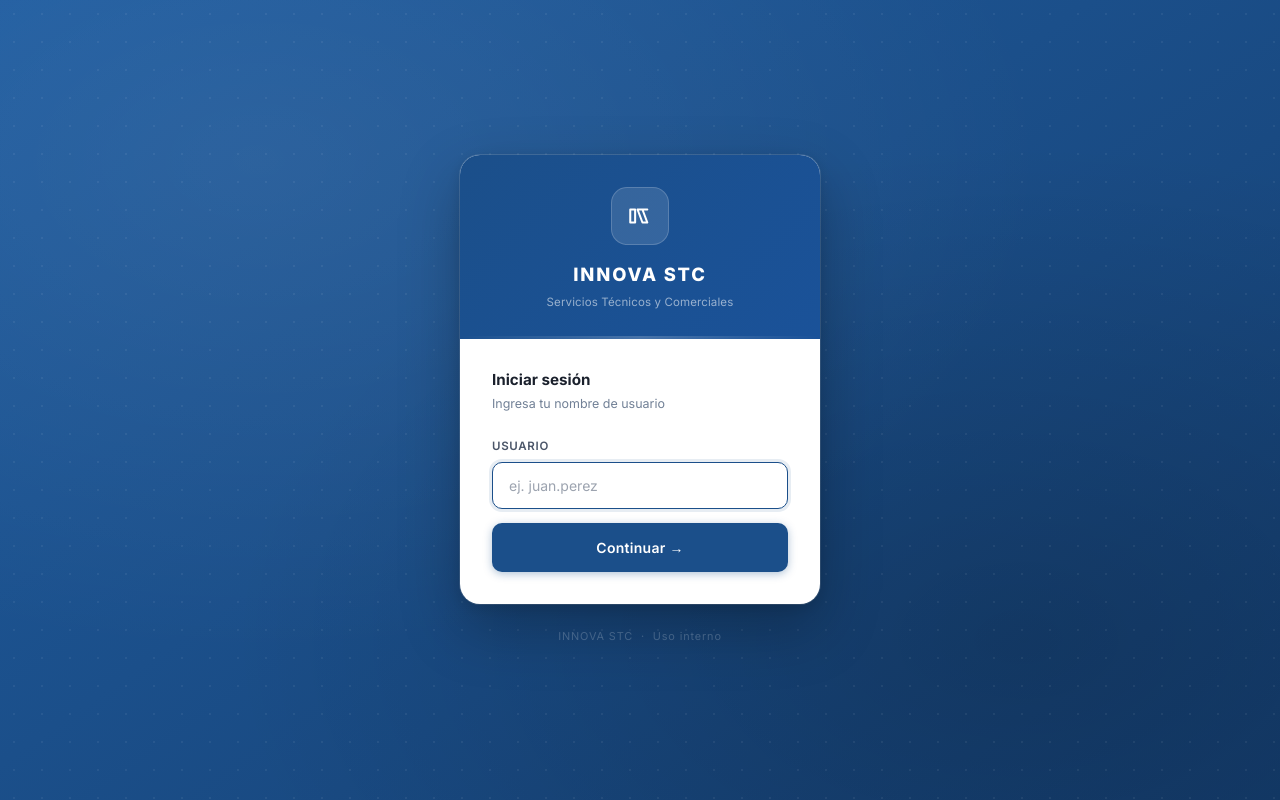
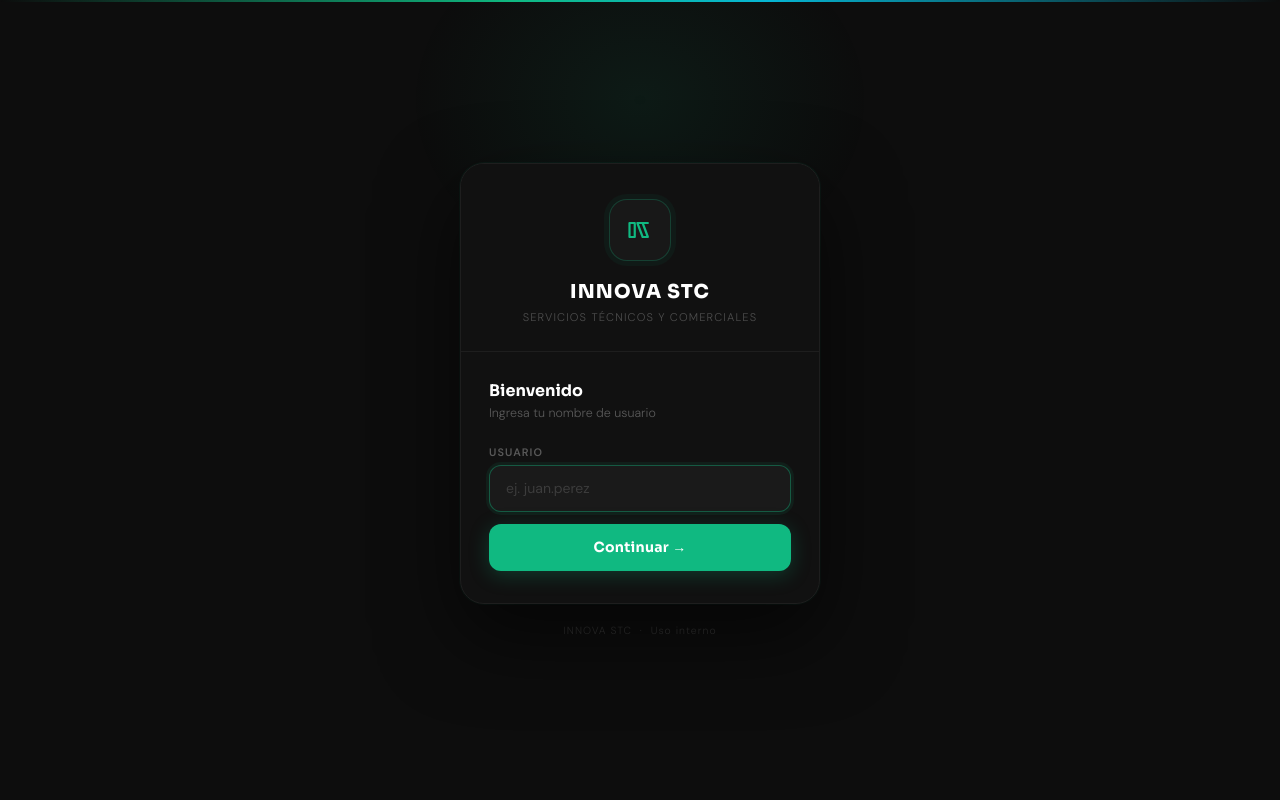
Before and after one commit to alexgf004-maker/innova-stc, a plain HTML site: page login.html in a window 1280 px wide. Drawn offline with nearby package versions, Linux system fonts and the light colour scheme.

Commit message:
Update login.html

```diff
--- a/login.html
+++ b/login.html
@@ -4,44 +4,42 @@
   <meta charset="UTF-8" />
   <meta name="viewport" content="width=device-width, initial-scale=1.0" />
   <title>INNOVA STC — Acceso</title>
-  <script src="https://cdn.tailwindcss.com"></script>
   <link rel="preconnect" href="https://fonts.googleapis.com" />
   <link rel="preconnect" href="https://fonts.gstatic.com" crossorigin />
-  <link href="https://fonts.googleapis.com/css2?family=Inter:wght@300;400;500;600;700;800&family=IBM+Plex+Mono:wght@400;500&display=swap" rel="stylesheet" />
-  <link rel="stylesheet" href="css/base.css" />
+  <link href="https://fonts.googleapis.com/css2?family=Sora:wght@300;400;600;700;800&family=DM+Sans:wght@300;400;500;600&display=swap" rel="stylesheet" />
   <style>
-    *, *::before, *::after { box-sizing: border-box; margin: 0; padding: 0; }
+    *, *::before, *::after { box-sizing:border-box; margin:0; padding:0; }
 
     body {
-      font-family: 'Inter', sans-serif;
+      font-family: 'DM Sans', sans-serif;
       min-height: 100vh;
       display: flex;
       align-items: center;
       justify-content: center;
       padding: 1.25rem;
+      background: #0d0d0d;
       position: relative;
       overflow: hidden;
-      background: #1B4F8A;
     }
 
-    /* Gradiente de fondo sutil */
-    .bg-layer {
+    /* Subtle background glow */
+    body::before {
+      content: '';
       position: fixed;
-      inset: 0;
-      background:
-        radial-gradient(ellipse at 20% 20%, rgba(255,255,255,0.07) 0%, transparent 55%),
-        radial-gradient(ellipse at 80% 80%, rgba(0,0,0,0.18) 0%, transparent 55%),
-        linear-gradient(145deg, #1E5CA0 0%, #1B4F8A 45%, #143D6E 100%);
+      top: -100px; left: 50%;
+      transform: translateX(-50%);
+      width: 500px; height: 400px;
+      background: radial-gradient(ellipse, rgba(16,185,129,.08) 0%, transparent 65%);
       pointer-events: none;
     }
 
-    /* Patrón de puntos muy sutil */
-    .bg-dots {
+    /* Top accent bar */
+    body::after {
+      content: '';
       position: fixed;
-      inset: 0;
-      background-image: radial-gradient(rgba(255,255,255,0.06) 1px, transparent 1px);
-      background-size: 28px 28px;
-      pointer-events: none;
+      top: 0; left: 0; right: 0;
+      height: 2px;
+      background: linear-gradient(90deg, transparent 0%, #10b981 40%, #06b6d4 60%, transparent 100%);
     }
 
     .card-wrap {
@@ -52,191 +50,190 @@
     }
 
     .card {
-      background: #fff;
-      border-radius: 20px;
+      background: #111;
+      border-radius: 24px;
       overflow: hidden;
-      box-shadow:
-        0 24px 60px rgba(0,0,0,0.25),
-        0 4px 16px rgba(0,0,0,0.12),
-        0 0 0 1px rgba(255,255,255,0.15);
+      border: 1px solid #1e1e1e;
+      box-shadow: 0 32px 80px rgba(0,0,0,.6), 0 0 0 1px rgba(16,185,129,.06);
     }
 
-    /* Header azul del card */
+    /* Header */
     .card-header {
-      background: linear-gradient(135deg, #1B4F8A 0%, #1A5299 100%);
-      padding: 2rem 2rem 1.75rem;
+      background: #111;
+      padding: 2.2rem 2rem 1.8rem;
       text-align: center;
       position: relative;
       overflow: hidden;
     }
-
     .card-header::after {
       content: '';
       position: absolute;
       bottom: 0; left: 0; right: 0;
-      height: 3px;
-      background: linear-gradient(90deg, transparent, rgba(255,255,255,0.2), transparent);
+      height: 1px;
+      background: #1e1e1e;
     }
 
     .logo-wrap {
       display: inline-flex;
       align-items: center;
       justify-content: center;
-      width: 58px; height: 58px;
-      border-radius: 16px;
-      background: rgba(255,255,255,0.12);
-      border: 1px solid rgba(255,255,255,0.18);
-      margin-bottom: 1rem;
+      width: 62px; height: 62px;
+      border-radius: 18px;
+      background: #181818;
+      border: 1px solid rgba(16,185,129,.25);
+      margin-bottom: 1.1rem;
+      box-shadow: 0 0 0 5px rgba(16,185,129,.05);
     }
 
     .card-title {
+      font-family: 'Sora', sans-serif;
       color: #fff;
-      font-size: 1.15rem;
+      font-size: 1.2rem;
       font-weight: 800;
-      letter-spacing: 0.1em;
+      letter-spacing: .06em;
     }
     .card-sub {
-      color: rgba(255,255,255,0.55);
-      font-size: 0.72rem;
-      margin-top: 0.3rem;
-      letter-spacing: 0.01em;
+      color: rgba(255,255,255,.25);
+      font-size: .7rem;
+      font-weight: 300;
+      margin-top: .35rem;
+      letter-spacing: .1em;
+      text-transform: uppercase;
     }
 
     /* Body */
-    .card-body { padding: 1.875rem 2rem 2rem; }
+    .card-body { padding: 1.75rem 1.75rem 2rem; }
 
     .step-title {
-      color: #1a202c;
-      font-size: 0.95rem;
+      font-family: 'Sora', sans-serif;
+      color: #fff;
+      font-size: 1rem;
       font-weight: 700;
-      margin-bottom: 0.2rem;
+      margin-bottom: .2rem;
     }
     .step-sub {
-      color: #718096;
-      font-size: 0.78rem;
+      color: rgba(255,255,255,.3);
+      font-size: .78rem;
+      font-weight: 300;
       margin-bottom: 1.5rem;
     }
 
     label {
       display: block;
-      color: #4A5568;
-      font-size: 0.72rem;
+      color: rgba(255,255,255,.3);
+      font-size: .68rem;
       font-weight: 600;
-      margin-bottom: 0.45rem;
-      letter-spacing: 0.06em;
+      margin-bottom: .4rem;
+      letter-spacing: .1em;
       text-transform: uppercase;
     }
 
     input[type="text"],
     input[type="password"] {
       width: 100%;
-      background: #F7FAFC;
-      border: 1.5px solid #E2E8F0;
-      border-radius: 10px;
-      padding: 0.75rem 1rem;
-      color: #1a202c;
-      font-size: 0.875rem;
-      font-family: 'Inter', sans-serif;
+      background: #1a1a1a;
+      border: 1px solid #2a2a2a;
+      border-radius: 12px;
+      padding: .85rem 1rem;
+      color: #fff;
+      font-size: .875rem;
+      font-family: 'DM Sans', sans-serif;
       outline: none;
-      transition: border-color 0.2s, box-shadow 0.2s, background 0.2s;
+      transition: border-color .2s, box-shadow .2s;
     }
-    input::placeholder { color: #A0AEC0; }
+    input::placeholder { color: rgba(255,255,255,.15); }
     input:focus {
-      border-color: #1B4F8A;
-      background: #fff;
-      box-shadow: 0 0 0 3px rgba(27,79,138,0.1);
+      border-color: rgba(16,185,129,.4);
+      box-shadow: 0 0 0 3px rgba(16,185,129,.08);
     }
 
     #input-pin {
       text-align: center;
-      font-size: 1.875rem;
-      letter-spacing: 0.45em;
-      font-family: 'IBM Plex Mono', monospace;
-      padding: 0.875rem 1rem;
+      font-size: 1.75rem;
+      letter-spacing: .4em;
+      font-family: 'Sora', monospace;
+      font-weight: 700;
+      padding: .875rem 1rem;
     }
 
     .btn-primary {
       width: 100%;
-      background: #1B4F8A;
+      background: #10b981;
       color: #fff;
-      font-weight: 600;
-      font-size: 0.875rem;
+      font-family: 'Sora', sans-serif;
+      font-weight: 700;
+      font-size: .875rem;
       border: none;
-      border-radius: 10px;
-      padding: 0.875rem;
+      border-radius: 12px;
+      padding: .9rem;
       cursor: pointer;
-      margin-top: 1.125rem;
-      letter-spacing: 0.02em;
-      transition: background 0.15s, transform 0.1s, box-shadow 0.15s;
-      box-shadow: 0 2px 8px rgba(27,79,138,0.35);
+      margin-top: 1rem;
+      letter-spacing: .02em;
+      transition: background .15s, transform .1s, box-shadow .15s;
+      box-shadow: 0 4px 20px rgba(16,185,129,.25);
     }
-    .btn-primary:hover {
-      background: #1a5299;
-      box-shadow: 0 4px 14px rgba(27,79,138,0.4);
-    }
-    .btn-primary:active { transform: scale(0.98); }
-    .btn-primary:disabled { opacity: 0.45; cursor: not-allowed; }
+    .btn-primary:hover { background: #0ea572; box-shadow: 0 6px 24px rgba(16,185,129,.35); }
+    .btn-primary:active { transform: scale(.98); }
+    .btn-primary:disabled { opacity: .35; cursor: not-allowed; }
 
     .error-box {
-      background: #FFF5F5;
-      border: 1px solid #FED7D7;
+      background: rgba(239,68,68,.08);
+      border: 1px solid rgba(239,68,68,.2);
       border-radius: 8px;
-      padding: 0.65rem 0.875rem;
-      color: #C53030;
-      font-size: 0.78rem;
-      margin-top: 0.75rem;
+      padding: .6rem .875rem;
+      color: #f87171;
+      font-size: .75rem;
+      margin-top: .75rem;
     }
 
     .back-btn {
       background: none;
       border: none;
-      color: #A0AEC0;
+      color: rgba(255,255,255,.25);
       cursor: pointer;
-      padding: 0.2rem 0;
+      padding: .2rem 0;
       display: flex;
       align-items: center;
-      gap: 0.4rem;
-      font-size: 0.75rem;
-      font-family: 'Inter', sans-serif;
+      gap: .4rem;
+      font-size: .75rem;
+      font-family: 'DM Sans', sans-serif;
       margin-bottom: 1.25rem;
-      transition: color 0.15s;
+      transition: color .15s;
     }
-    .back-btn:hover { color: #4A5568; }
+    .back-btn:hover { color: rgba(255,255,255,.6); }
 
     .spinner {
       width: 22px; height: 22px;
-      border: 2.5px solid #E2E8F0;
-      border-top-color: #1B4F8A;
+      border: 2px solid #1e1e1e;
+      border-top-color: #10b981;
       border-radius: 50%;
-      animation: spin 0.7s linear infinite;
+      animation: spin .7s linear infinite;
       margin: 0 auto;
     }
     @keyframes spin { to { transform: rotate(360deg); } }
 
     .footer-text {
       text-align: center;
-      color: rgba(255,255,255,0.2);
-      font-size: 0.68rem;
-      margin-top: 1.5rem;
-      letter-spacing: 0.08em;
+      color: rgba(255,255,255,.1);
+      font-size: .65rem;
+      margin-top: 1.25rem;
+      letter-spacing: .1em;
+      font-weight: 300;
     }
 
-    .space-y > * + * { margin-top: 0.875rem; }
+    .space-y > * + * { margin-top: .75rem; }
     .hidden { display: none !important; }
   </style>
 </head>
 <body>
-
-  <div class="bg-layer"></div>
-  <div class="bg-dots"></div>
 
   <div class="card-wrap">
     <div class="card">
 
       <div class="card-header">
         <div class="logo-wrap">
-          <svg width="26" height="26" viewBox="0 0 32 32" fill="none">
-            <path d="M4 8h6v16H4zM13 8h6l6 16h-6zM19 8h6" stroke="white" stroke-width="2.5" stroke-linecap="round" stroke-linejoin="round"/>
+          <svg width="28" height="28" viewBox="0 0 32 32" fill="none">
+            <path d="M4 8h6v16H4zM13 8h6l6 16h-6zM19 8h6" stroke="#10b981" stroke-width="2.5" stroke-linecap="round" stroke-linejoin="round"/>
           </svg>
         </div>
         <div class="card-title">INNOVA STC</div>
@@ -247,7 +244,7 @@
 
         <!-- Paso 1 -->
         <div id="step-username">
-          <p class="step-title">Iniciar sesión</p>
+          <p class="step-title">Bienvenido</p>
           <p class="step-sub">Ingresa tu nombre de usuario</p>
           <div class="space-y">
             <div>
@@ -266,7 +263,7 @@
             <svg width="13" height="13" viewBox="0 0 24 24" fill="none" stroke="currentColor" stroke-width="2.5" stroke-linecap="round" stroke-linejoin="round"><path d="M19 12H5M12 5l-7 7 7 7"/></svg>
             Volver
           </button>
-          <p class="step-title">Ingresa tu PIN</p>
+          <p class="step-title">PIN de acceso</p>
           <p class="step-sub" id="pin-username-label"></p>
           <div class="space-y">
             <div>
@@ -281,7 +278,7 @@
         <!-- Loading -->
         <div id="step-loading" class="hidden" style="text-align:center;padding:2rem 0;">
           <div class="spinner"></div>
-          <p style="color:#A0AEC0;font-size:0.78rem;margin-top:0.875rem;">Verificando...</p>
+          <p style="color:rgba(255,255,255,.2);font-size:.78rem;font-weight:300;margin-top:.875rem;">Verificando...</p>
         </div>
 
       </div>
@@ -289,7 +286,6 @@
     <p class="footer-text">INNOVA STC &nbsp;·&nbsp; Uso interno</p>
   </div>
 
-  <!-- Firebase CDN -->
   <script type="module">
     import { initializeApp }               from 'https://www.gstatic.com/firebasejs/10.12.0/firebase-app.js';
     import { getAuth, signInWithEmailAndPassword, signOut } from 'https://www.gstatic.com/firebasejs/10.12.0/firebase-auth.js';
@@ -373,9 +369,7 @@
           username:                 profile.username,
           displayName:              profile.displayName,
           role:                     profile.role,
-          // Nueva arquitectura
           asignacionActual:         profile.asignacionActual || null,
-          // Compatibilidad temporal
           usuarioOperativoAsignado: profile.usuarioOperativoAsignado || null,
           pinVerified:              true,
         }));
```
